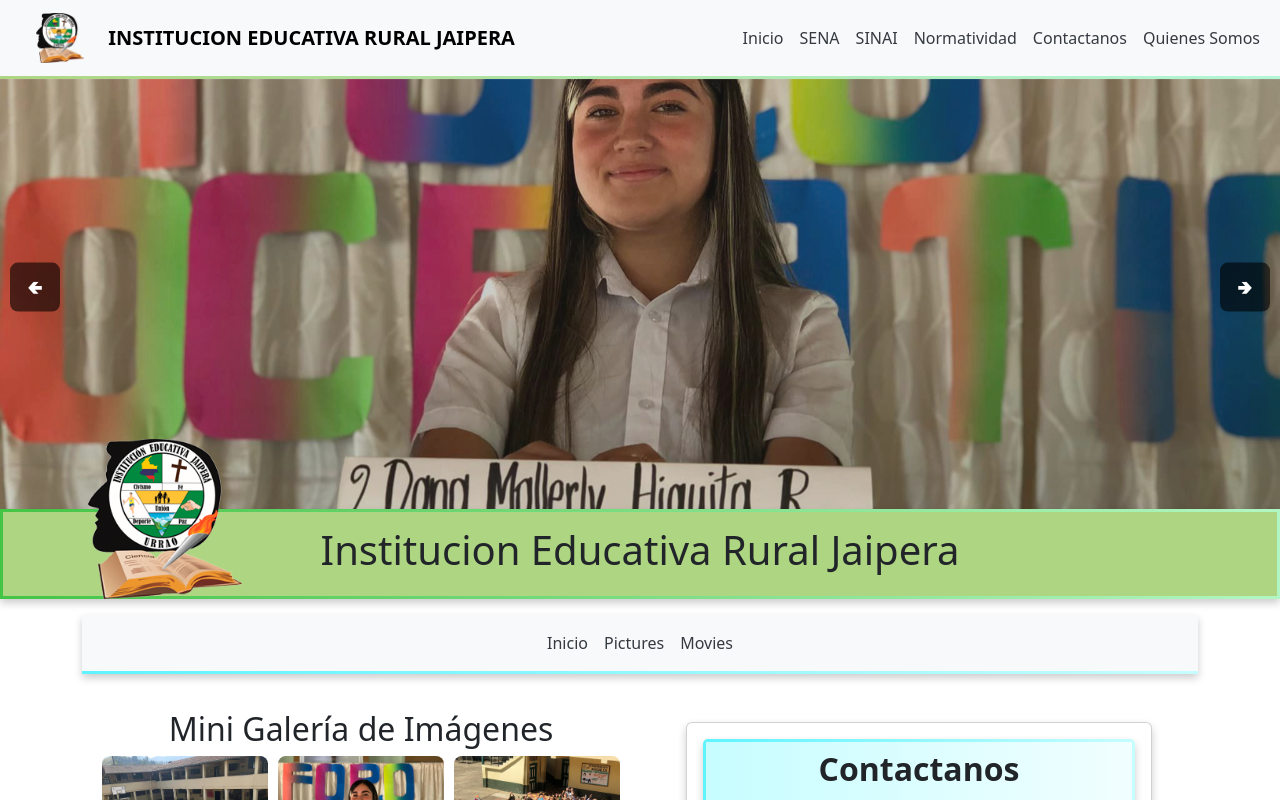
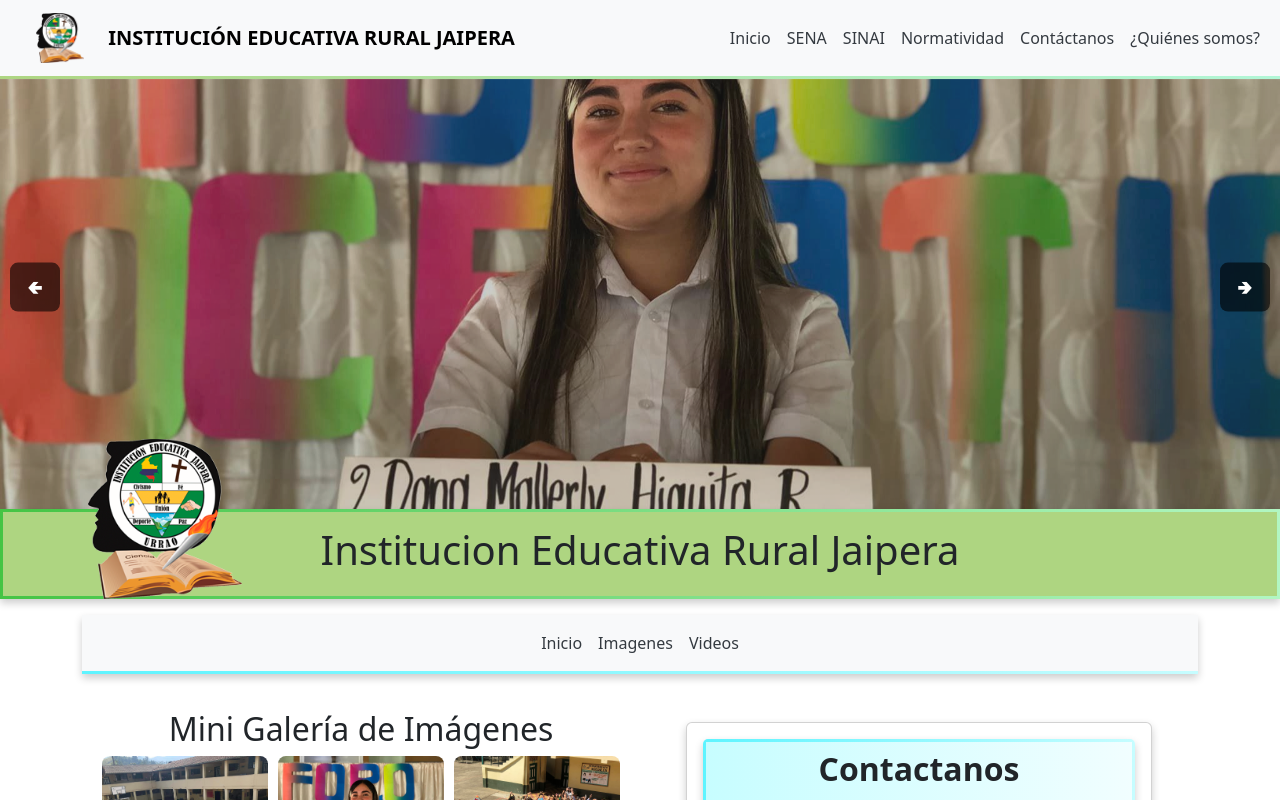
Before and after one commit to SamirJoseGil/JaPage, a React (Vite) app: page / in a window 1280 px wide. Shown: the top 800 px of the page. Built offline with nearby package versions, Linux system fonts and the light colour scheme.

Commit message:
Update tildes, and fix navbar name button

```diff
--- a/src/App.jsx
+++ b/src/App.jsx
@@ -19,20 +19,20 @@ function App() {
         <header>
           <Navbar expand="lg" className="bg-body-tertiary header-app">
             <Container fluid className="d-flex justify-content-between align-items-center">
-              <Navbar.Brand href="/Welcome" className="d-flex align-items-center">
+              <Navbar.Brand href='/' className="d-flex align-items-center">
                 <img src="/Img/Escudo.png" alt="Escudo" className="navbar-logo" />
-                <strong>INSTITUCION EDUCATIVA RURAL JAIPERA</strong>
+                <strong>INSTITUCIÓN EDUCATIVA RURAL JAIPERA</strong>
               </Navbar.Brand>
               <div className="d-flex">
                 <Navbar.Toggle aria-controls="navbarScroll" />
                 <Navbar.Collapse id="navbarScroll">
                   <Nav className="me-auto my-2 my-lg-0" style={{ maxHeight: '100px' }} navbarScroll>
-                    <Nav.Link as={Link} to="/Welcome">Inicio</Nav.Link>
+                    <Nav.Link as={Link} to="/">Inicio</Nav.Link>
                     <Nav.Link as={Link} to="/Sena">SENA</Nav.Link>
                     <Nav.Link href="https://sinai.net.co" target="_blank" rel="noopener noreferrer">SINAI</Nav.Link>
                     <Nav.Link as={Link} to="/Politicas">Normatividad</Nav.Link>
-                    <Nav.Link as={Link} to="/Contactanos">Contactanos</Nav.Link>
-                    <Nav.Link as={Link} to="/Jaipera">Quienes Somos</Nav.Link>
+                    <Nav.Link as={Link} to="/Contactanos">Contáctanos</Nav.Link>
+                    <Nav.Link as={Link} to="/Jaipera">¿Quiénes somos?</Nav.Link>
                   </Nav>
                 </Navbar.Collapse>
               </div>
@@ -72,7 +72,7 @@ function App() {
 function Contactanos() {
   return (
     <div className='margin-top'>
-      <h1>Contactanos</h1>
+      <h1>Contáctanos</h1>
       <div className="container d-flex justify-content-center align-items-center" style={{ minHeight: '62vh' }}>
         <div className="card shadow-lg p-3 mb-5 bg-white rounded blue-border" style={{ maxWidth: '600px' }}>
           <div className="card-header text-center blue-border blue-border background-blue">
@@ -95,7 +95,7 @@ function Contactanos() {
 function Politicas() {
   return (
     <div className='margin-top'>
-      <h1>Politicas</h1>
+      <h1>Políticas</h1>
     </div>
   );
 }
--- a/src/pages/Welcome.jsx
+++ b/src/pages/Welcome.jsx
@@ -26,8 +26,8 @@ function Welcome() {
                             <Navbar.Collapse id="basic-navbar-nav">
                                 <Nav className="me-auto">
                                     <Nav.Link as={Link} to="/Welcome">Inicio</Nav.Link>
-                                    <Nav.Link as={Link} to="/Welcome/Pictures">Pictures</Nav.Link>
-                                    <Nav.Link as={Link} to="/Welcome/Movies">Movies</Nav.Link>
+                                    <Nav.Link as={Link} to="/Welcome/Pictures">Imagenes</Nav.Link>
+                                    <Nav.Link as={Link} to="/Welcome/Movies">Videos</Nav.Link>
                                 </Nav>
                             </Navbar.Collapse>
                         </Container>
```
